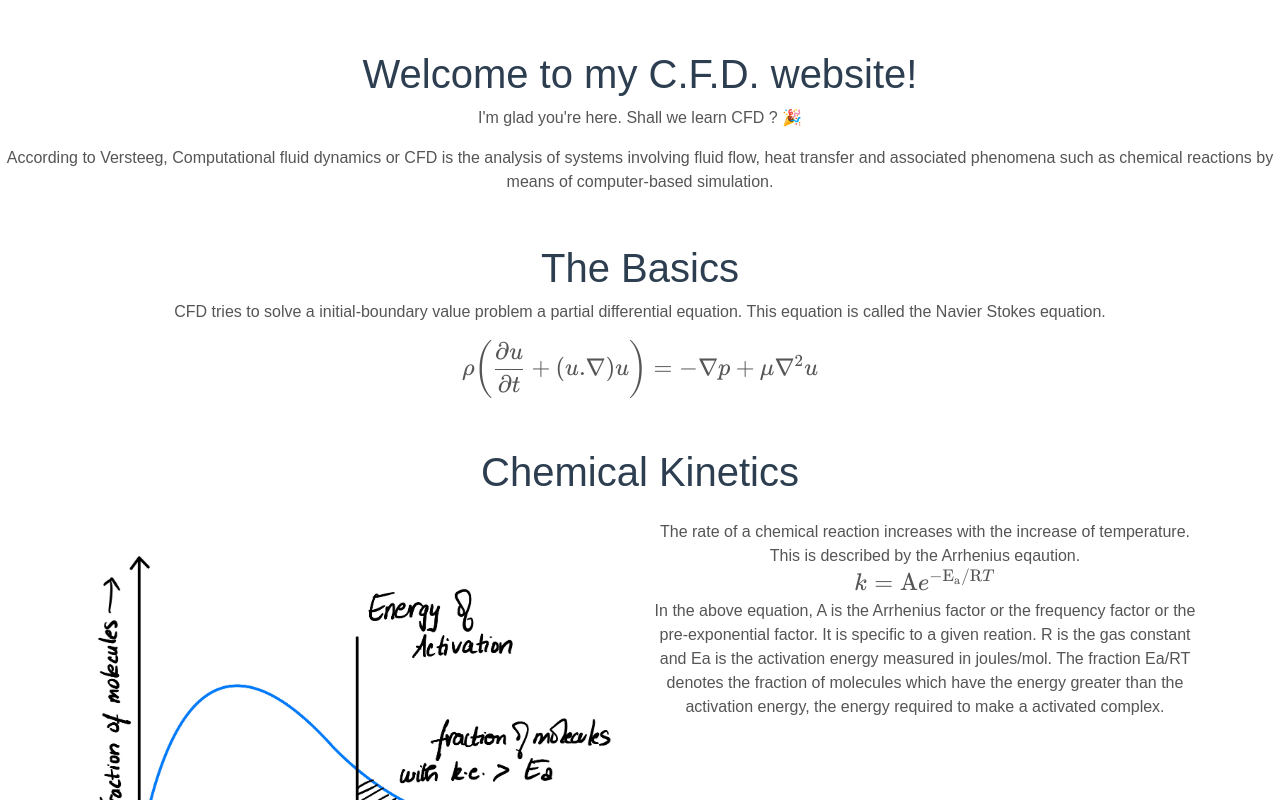
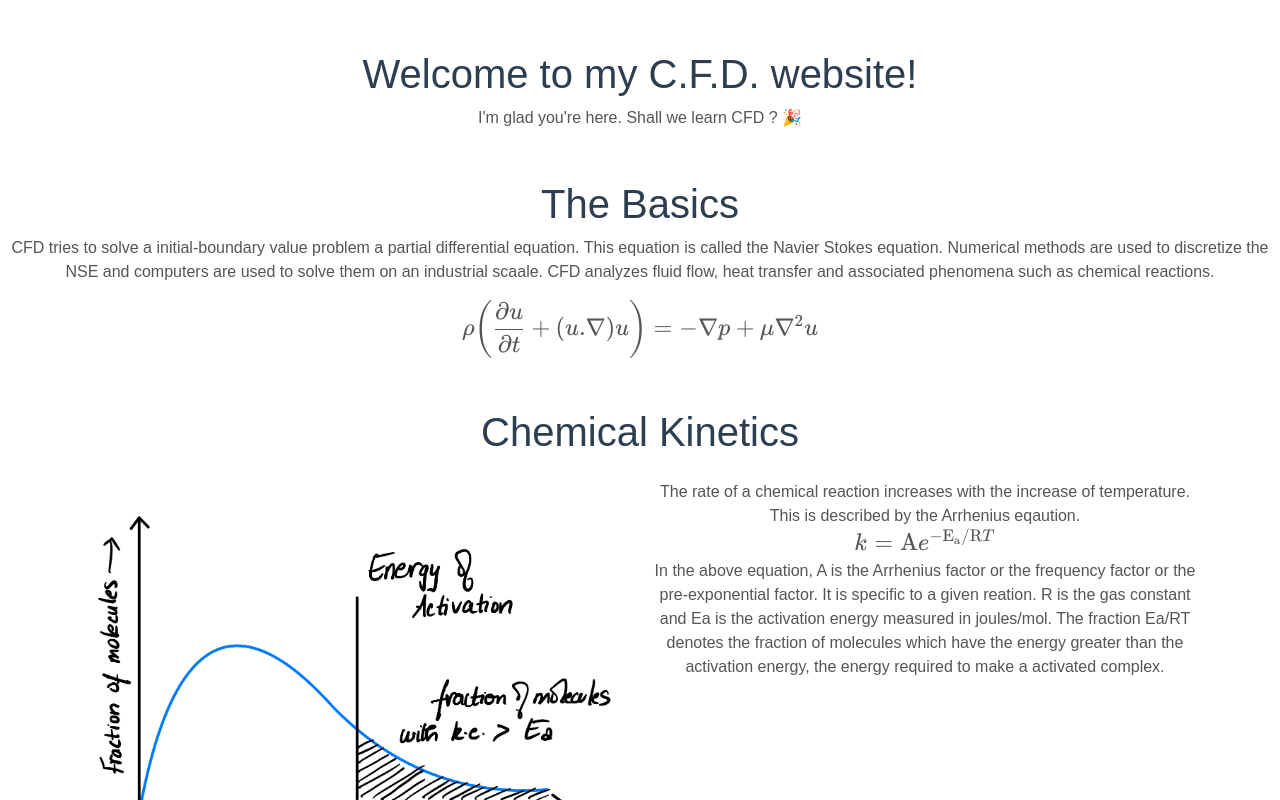
Before and after one commit to antonypremkumar/cfd-blog, an Angular app: page / in a window 1280 px wide. Shown: the top 800 px of the page. Built offline with nearby package versions, Linux system fonts and the light colour scheme.

Commit message:
restructure intro

```diff
--- a/src/app/app.html
+++ b/src/app/app.html
@@ -1,15 +1,12 @@
 <div class="welcome-container">
   <h1>Welcome to my C.F.D. website!</h1>
   <p>I'm glad you're here. Shall we learn CFD ? 🎉</p>
-  <p>
-    According to Versteeg, Computational fluid dynamics or CFD is the analysis of systems involving
-    fluid flow, heat transfer and associated phenomena such as chemical reactions
-    by means of computer-based simulation.
-  </p>
 </div>
 <div class="welcome-container">
   <h1>The Basics</h1>
-  <p>CFD tries to solve a initial-boundary value problem a partial differential equation. This equation is called the Navier Stokes equation.</p>
+  <p>
+    CFD tries to solve a initial-boundary value problem a partial differential equation. This equation is called the Navier Stokes equation. Numerical methods are used to discretize the NSE and computers are used to solve them on an industrial scaale. CFD analyzes fluid flow, heat transfer and associated phenomena such as chemical reactions.
+  </p>
   <app-katex-renderer [latex]="'
   \\rho \\bigg(\\dfrac{\\partial u}{\\partial t} +
   (u.\\nabla)u\\bigg) =
```
